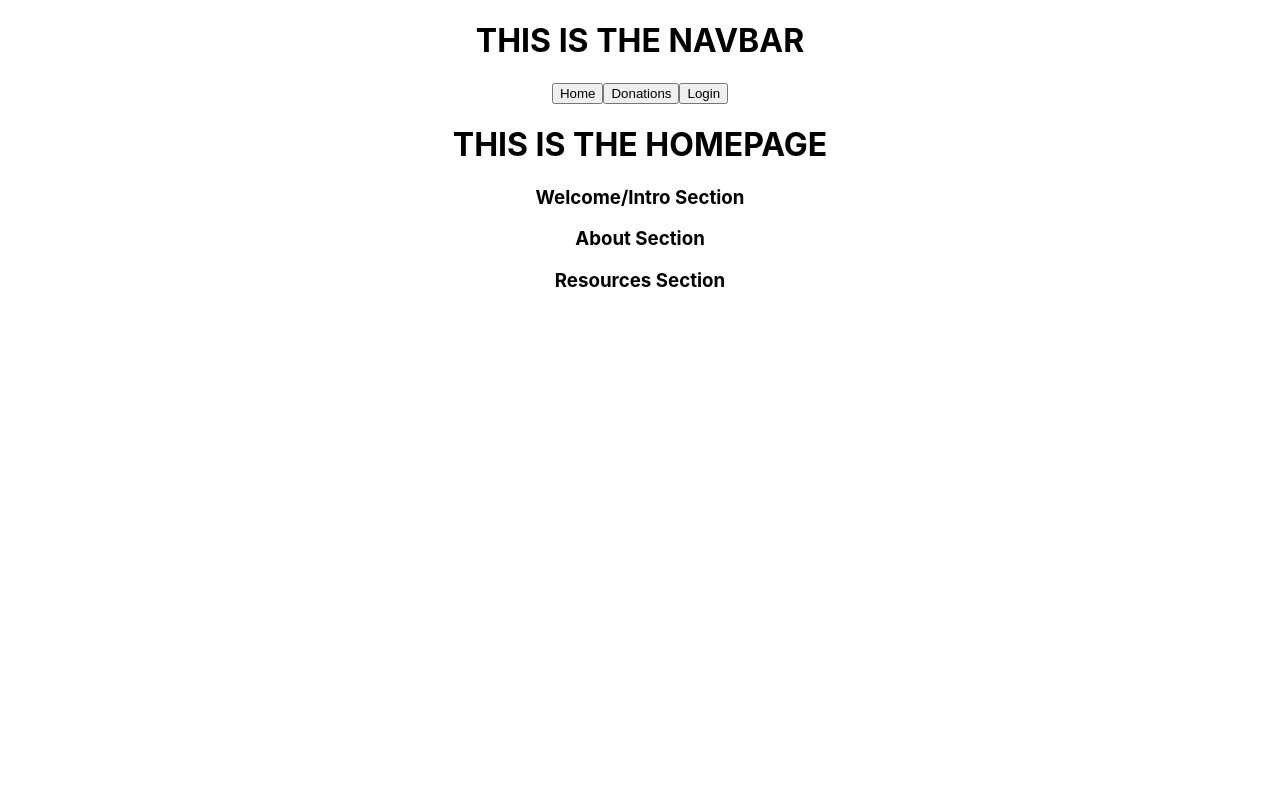
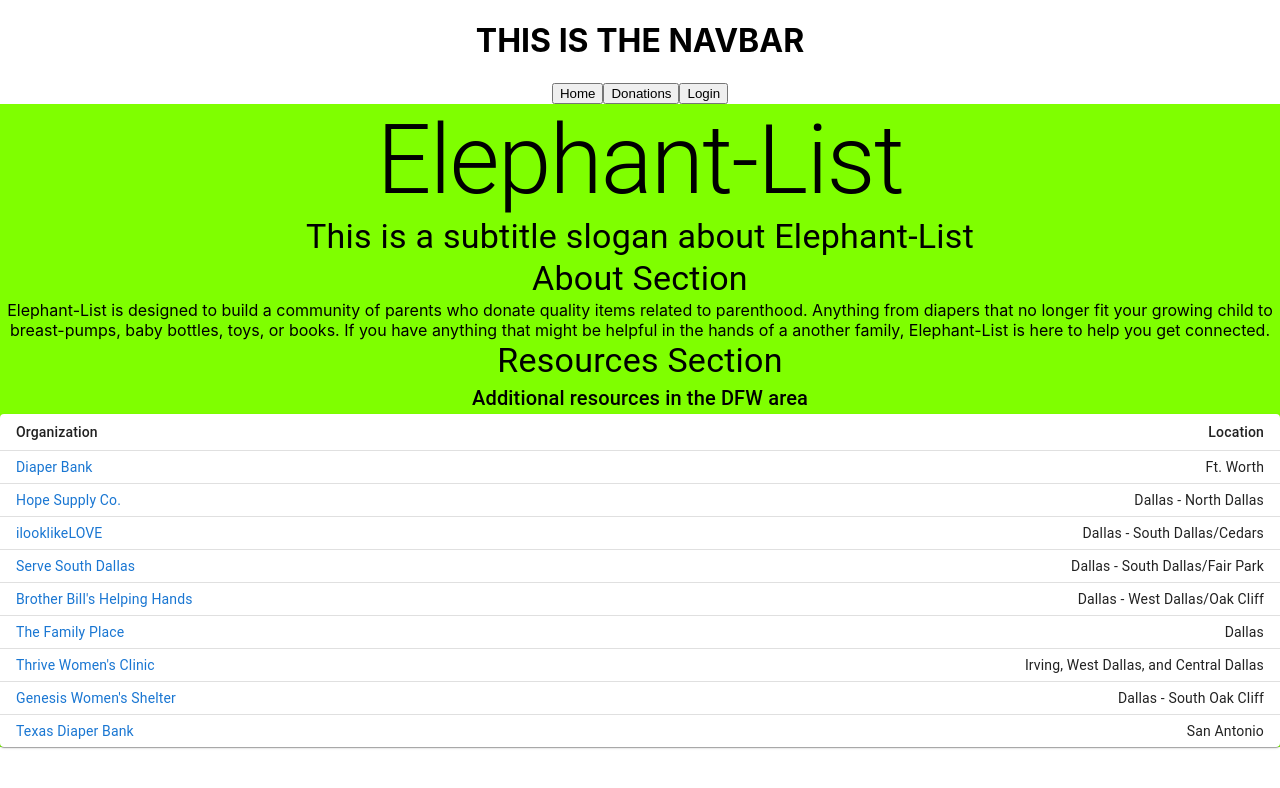
Before and after one commit to andrewasmit/elephant-list, a React (Create React App) app in the folder client/: page /home in a window 1280 px wide. Shown: the top 788 px of the page. Built offline with nearby package versions, Linux system fonts and the light colour scheme; no server answers.

Commit message:
homepage populated with basic MUI

```diff
--- a/client/src/App.js
+++ b/client/src/App.js
@@ -3,7 +3,7 @@ import PostForm from "./components/Donations/PostForm";
 import SignInForm from "./components/Login/SignInForm";
 import SignUpForm from "./components/Login/SignUpForm";
 import NavBar from "./components/NavBar";
-import HomePage from "./components/HomePage";
+import HomePage from "./components/HomePage/HomePage";
 import Profile from "./components/Profile/Profile";
 import DonationContainer from "./components/Donations/DonationContainer";
 import MessageHome from "./components/Messages/MessageHome";
--- a/client/src/components/HomePage.js
+++ /dev/null
@@ -1,21 +0,0 @@
-import React from 'react'
-
-function HomePage() {
-
-  return (
-    <div>
-        <h1>THIS IS THE HOMEPAGE</h1>
-        <div id="home-welcome">
-          <h3>Welcome/Intro Section</h3>
-        </div>
-        <div id="home-about">
-          <h3>About Section</h3>
-        </div>
-        <div id="home-resources">
-          <h3>Resources Section</h3>
-        </div>
-    </div>
-  )
-};
-
-export default HomePage
--- /dev/null
+++ b/client/src/components/HomePage/HomePage.css
@@ -0,0 +1,3 @@
+#home{
+    background: chartreuse;
+}
--- /dev/null
+++ b/client/src/components/HomePage/HomePage.js
@@ -0,0 +1,70 @@
+import React from 'react'
+import './HomePage.css'
+import { Typography, Table, TableBody, TableCell, TableContainer, TableHead, TableRow, Paper, Link } from '@mui/material'
+
+function HomePage() {
+
+  const resources = [
+    ["Diaper Bank", "https://www.juniorleaguefw.org/diaperbank/", "Ft. Worth"],
+    ["Hope Supply Co.", "https://hopesupplyco.org/", "Dallas - North Dallas"],
+    ["ilooklikeLOVE", "https://www.ilooklikelove.org/about-us", "Dallas - South Dallas/Cedars"],
+    ["Serve South Dallas", "https://servesouthdallas.org", "Dallas - South Dallas/Fair Park"],
+    ["Brother Bill's Helping Hands", "https://bbhh.org/", "Dallas - West Dallas/Oak Cliff"],
+    ["The Family Place", "https://www.familyplace.org/", "Dallas"],
+    ["Thrive Women's Clinic", "https://thrivewomensclinic.com/", "Irving, West Dallas, and Central Dallas"],
+    ["Genesis Women's Shelter", "https://www.genesisshelter.org/about/", "Dallas - South Oak Cliff"],
+    ["Texas Diaper Bank", "https://www.texasdiaperbank.org/about-us/", "San Antonio" ]
+  ];
+
+  const resourcesToDisplay = resources.map(row=>{
+    return (
+      <TableRow
+        key={row[0]}
+        sx={{ '&:last-child td, &:last-child th': { border: 0 } }}
+      >
+        <TableCell component="th" scope="row">
+          <Link href={row[1]} underline="hover" target="_blank" rel="noopener"> {row[0]} </Link>
+        </TableCell>
+        <TableCell align="right">{row[2]}</TableCell>
+      </TableRow>
+    )
+  })
+
+  return (
+    <div id= "home">
+        <Typography variant="h1" component="h2">Elephant-List</Typography >
+
+
+        <div id="home-welcome">
+          <Typography variant="h4" component="h5">This is a subtitle slogan about Elephant-List</Typography>
+        </div>
+
+
+        <div id="home-about">
+          <Typography variant="h4" component="h3">About Section</Typography >
+          <Typography variant="p" component="p">Elephant-List is designed to build a community of parents who donate quality items related to parenthood. Anything from diapers that no longer fit your growing child to breast-pumps, baby bottles, toys, or books. If you have anything that might be helpful in the hands of a another family, Elephant-List is here to help you get connected.</Typography>
+        </div>
+
+
+        <div id="home-resources">
+          <Typography variant="h4" component="h3">Resources Section</Typography >
+          <Typography variant='h6' component="h6">Additional resources in the DFW area</Typography>
+          <TableContainer component={Paper}>
+            <Table sx={{ minWidth: 650 }} size="small" aria-label="a dense table">
+              <TableHead>
+                <TableRow>
+                  <TableCell>Organization</TableCell>
+                  <TableCell align="right">Location</TableCell>
+                </TableRow>
+              </TableHead>
+              <TableBody>
+                {resourcesToDisplay}
+              </TableBody>
+            </Table>
+          </TableContainer>
+        </div>
+    </div>
+  )
+};
+
+export default HomePage
```
